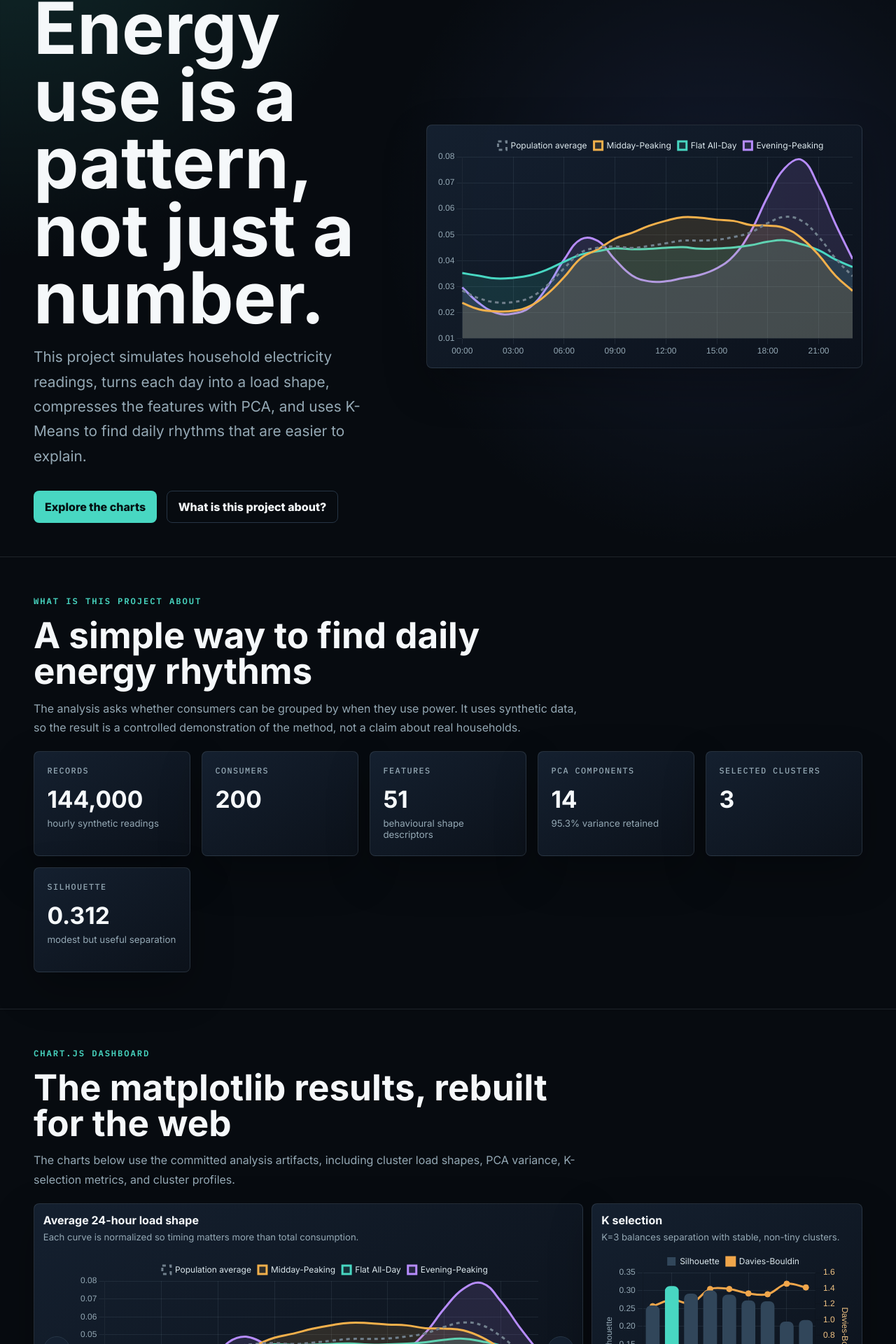
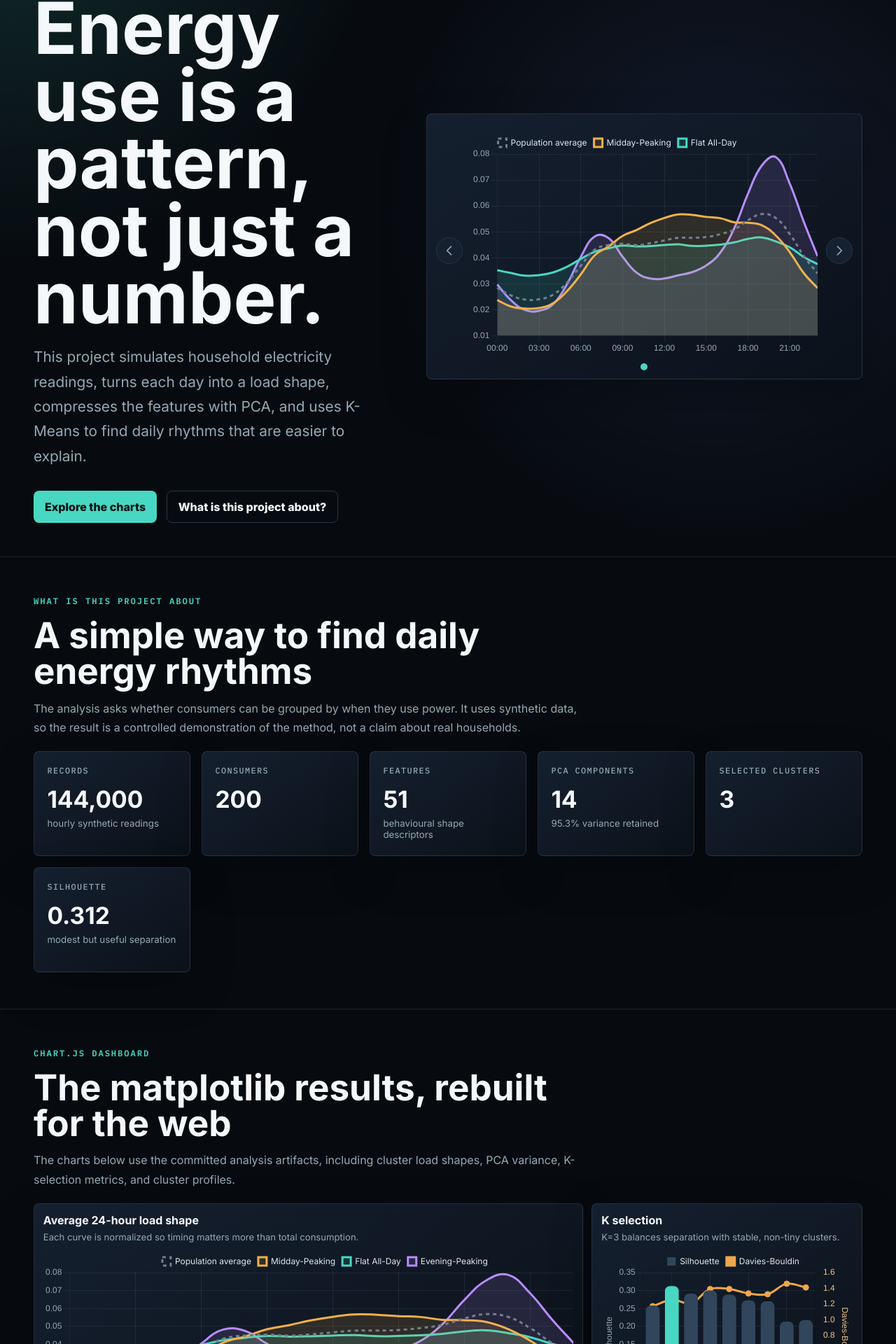
Before and after one commit to shaxntanu/Energy-Consumption-Pattern-Analysis-using-PCA-and-K-Means, a React (Vite) app in the folder web/: page / in a window 1280 px wide. Shown: the part 173-2093 px from the top of the page at 70% size. Built offline with nearby package versions, Linux system fonts and the light colour scheme.

Commit message:
Add carousel arrows and dots to the hero load-shape graph

```diff
--- a/web/src/main.jsx
+++ b/web/src/main.jsx
@@ -104,7 +104,7 @@ function LoadShapeChart() {
 // Add more slides here and the arrows/dots update automatically.
 const loadShapeSlides = [LoadShapeChart];
 
-function LoadShapeCarousel() {
+function LoadShapeCarousel({ tall = false }) {
   const [slide, setSlide] = React.useState(0);
   const count = loadShapeSlides.length;
   const goTo = (index) => setSlide((index + count) % count);
@@ -124,7 +124,7 @@ function LoadShapeCarousel() {
         </svg>
       </button>
       <div className="carousel-stage">
-        <div className="chart-container">
+        <div className={`chart-container${tall ? " tall" : ""}`}>
           <Slide />
         </div>
         <div className="carousel-dots">
@@ -303,9 +303,7 @@ function App() {
           </div>
         </div>
         <div className="hero-panel chart-panel tall">
-          <div className="chart-container tall">
-            <LoadShapeChart />
-          </div>
+          <LoadShapeCarousel tall />
         </div>
       </header>
 
@@ -337,7 +335,9 @@ function App() {
                 <h3>Average 24-hour load shape</h3>
                 <p>Each curve is normalized so timing matters more than total consumption.</p>
               </div>
-              <LoadShapeCarousel />
+              <div className="chart-container">
+                <LoadShapeChart />
+              </div>
             </article>
             <article className="chart-panel">
               <div className="panel-heading">
```
